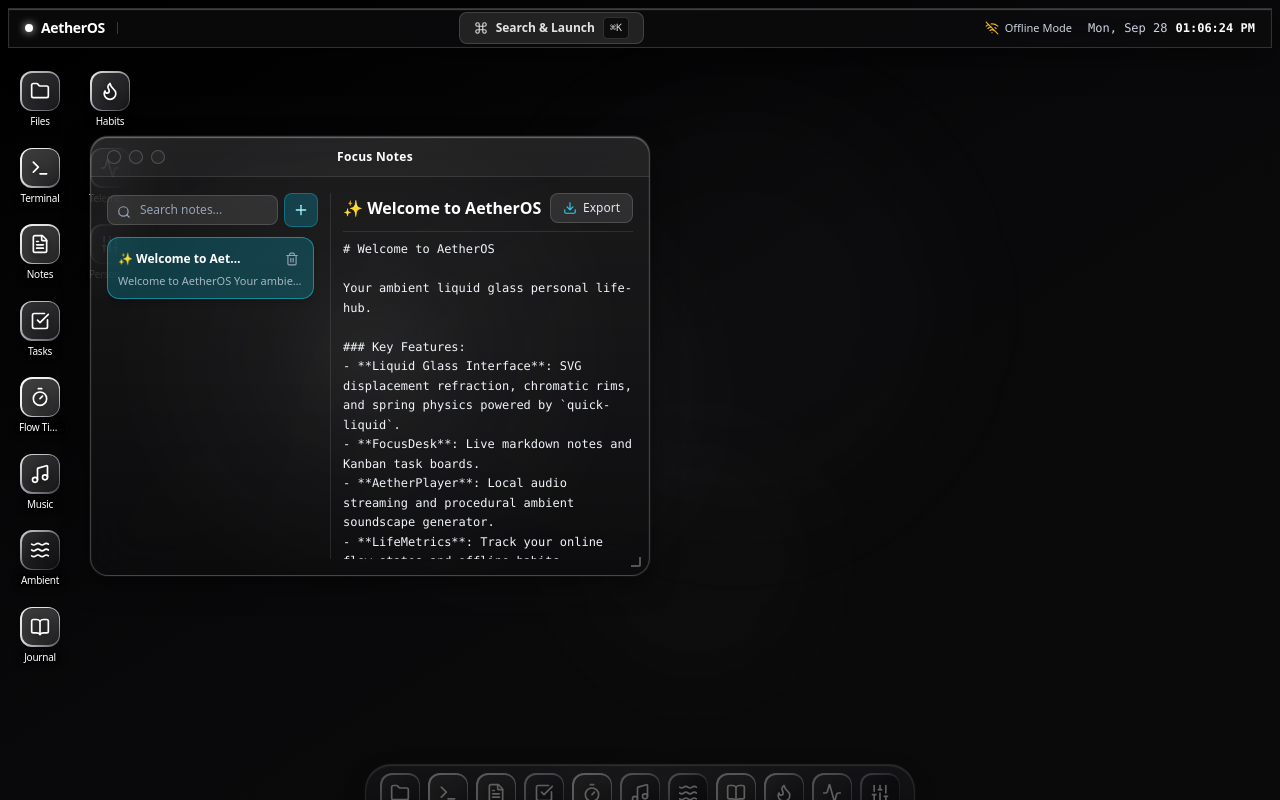
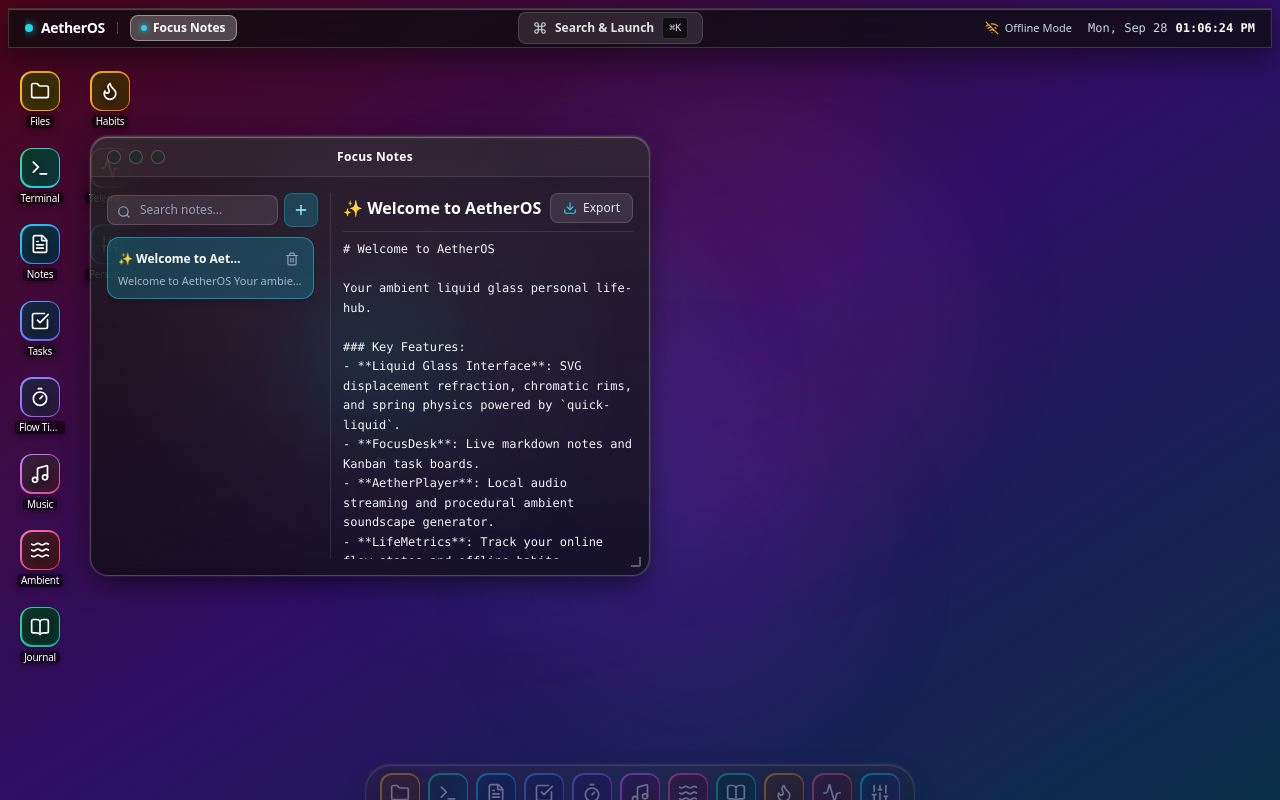
Before and after one commit to pratikk121/Ather_os, a React (Vite) app: page / in a window 1280 px wide. Built offline with nearby package versions, Linux system fonts and the light colour scheme.

Commit message:
fix(desktop): vibrant default theme, active topbar taskbar strip, and minimized apps quick-tray

```diff
--- a/src/components/desktop/DesktopCanvas.tsx
+++ b/src/components/desktop/DesktopCanvas.tsx
@@ -255,6 +255,30 @@ export const DesktopCanvas: React.FC = () => {
             <SettingsApp />
           </WindowFrame>
         )}
+
+        {/* Floating Minimized Apps Quick Tray (Bottom-Left) */}
+        {Object.values(windows).some((w) => w.isOpen && w.isMinimized) && (
+          <div className="absolute bottom-4 left-4 z-30 flex items-center gap-2 bg-black/75 backdrop-blur-2xl p-2 rounded-2xl border border-white/20 shadow-2xl animate-in fade-in slide-in-from-bottom-3">
+            <span className="text-[10px] font-mono text-zinc-400 uppercase px-1.5 flex items-center gap-1">
+              <span className="w-1.5 h-1.5 rounded-full bg-amber-400 animate-pulse" />
+              <span>Minimized:</span>
+            </span>
+            {Object.values(windows)
+              .filter((w) => w.isOpen && w.isMinimized)
+              .map((w) => (
+                <button
+                  key={w.id}
+                  type="button"
+                  onClick={() => useWindowStore.getState().openWindow(w.id)}
+                  className="flex items-center gap-1.5 px-3 py-1.5 rounded-xl bg-white/10 hover:bg-white/20 border border-white/20 text-xs text-white font-semibold transition hover:scale-105 shadow-md"
+                  title={`Click to restore ${w.title}`}
+                >
+                  <span>{w.title}</span>
+                  <span className="text-[9px] font-mono text-cyan-300">↗ Restore</span>
+                </button>
+              ))}
+          </div>
+        )}
       </main>
 
       {/* Context Right-Click Menu */}
--- a/src/components/desktop/LiquidDock.tsx
+++ b/src/components/desktop/LiquidDock.tsx
@@ -208,7 +208,7 @@ export const LiquidDock: React.FC = () => {
                   id={`dock-tooltip-${item.id}`}
                   className="absolute -top-10 px-2.5 py-1 rounded-lg bg-black/95 text-zinc-100 text-[11px] font-semibold border border-white/20 shadow-2xl pointer-events-none opacity-0 group-hover:opacity-100 group-focus-within:opacity-100 transition-opacity whitespace-nowrap z-50 drop-shadow-lg"
                 >
-                  {item.label}
+                  {item.label} {isMinimized ? '• Minimized (Click to restore)' : ''}
                 </div>
 
                 {/* App Icon Button */}
@@ -231,7 +231,7 @@ export const LiquidDock: React.FC = () => {
                       aria-hidden="true"
                       className={`w-1.5 h-1.5 rounded-full transition-all ${
                         isMinimized
-                          ? 'bg-zinc-500'
+                          ? 'bg-amber-400 shadow-[0_0_6px_rgba(251,191,36,0.9)] animate-pulse'
                           : 'bg-white shadow-[0_0_6px_rgba(255,255,255,0.95)]'
                       }`}
                     />
--- a/src/components/desktop/TopBar.tsx
+++ b/src/components/desktop/TopBar.tsx
@@ -3,6 +3,7 @@ import { Command, Wifi, WifiOff, Clock, Volume2 } from 'lucide-react';
 import { useSettingsStore } from '../../stores/useSettingsStore';
 import { useMediaStore } from '../../stores/useMediaStore';
 import { useProductivityStore } from '../../stores/useProductivityStore';
+import { useWindowStore } from '../../stores/useWindowStore';
 
 export const TopBar: React.FC = () => {
   const [timeStr, setTimeStr] = useState('');
@@ -11,6 +12,9 @@ export const TopBar: React.FC = () => {
   const { settings, setCommandPaletteOpen } = useSettingsStore();
   const { isPlaying, playlist, currentTrackIndex } = useMediaStore();
   const { pomodoro } = useProductivityStore();
+  const { windows, focusWindow, openWindow, activeWindowId } = useWindowStore();
+
+  const openWindows = Object.values(windows).filter((w) => w.isOpen);
 
   useEffect(() => {
     const updateClock = () => {
@@ -35,26 +39,68 @@ export const TopBar: React.FC = () => {
       aria-label="AetherOS Status Bar"
       className="h-10 px-4 m-2 glass-pill flex items-center justify-between z-50 select-none text-xs text-slate-200"
     >
-      {/* Brand & Focus Status */}
-      <div className="flex items-center space-x-3">
-        <div className="flex items-center space-x-2 font-bold tracking-wide text-white">
+      {/* Brand, Active App Tabs & Focus Status */}
+      <div className="flex items-center space-x-3 overflow-hidden">
+        <div className="flex items-center space-x-2 font-bold tracking-wide text-white flex-shrink-0">
           <div
             aria-hidden="true"
-            className="w-2 h-2 rounded-full bg-white shadow-[0_0_8px_rgba(255,255,255,0.9)]"
+            className="w-2 h-2 rounded-full bg-cyan-400 shadow-[0_0_8px_rgba(34,211,238,0.9)]"
           />
           <span className="text-white font-extrabold text-sm tracking-tight">
             AetherOS
           </span>
         </div>
 
-        <div className="h-3 w-px bg-white/20" aria-hidden="true" />
+        <div className="h-3 w-px bg-white/20 flex-shrink-0" aria-hidden="true" />
+
+        {/* Active & Minimized App Tabs (Quick Taskbar) */}
+        {openWindows.length > 0 && (
+          <div className="flex items-center space-x-1.5 overflow-x-auto max-w-[280px] lg:max-w-md py-0.5">
+            {openWindows.map((w) => {
+              const isFocused = activeWindowId === w.id && !w.isMinimized;
+              return (
+                <button
+                  key={w.id}
+                  type="button"
+                  onClick={() => {
+                    if (w.isMinimized) {
+                      openWindow(w.id);
+                    } else {
+                      focusWindow(w.id);
+                    }
+                  }}
+                  className={`flex items-center space-x-1.5 px-2.5 py-1 rounded-lg text-xs transition truncate flex-shrink-0 ${
+                    isFocused
+                      ? 'bg-white/25 text-white font-bold border border-white/40 shadow-sm'
+                      : w.isMinimized
+                      ? 'bg-white/5 text-zinc-400 border border-white/10 hover:bg-white/10 hover:text-white'
+                      : 'bg-white/10 text-zinc-300 border border-white/15 hover:bg-white/20'
+                  }`}
+                  title={`${w.title}${w.isMinimized ? ' (Minimized - click to restore)' : ''}`}
+                >
+                  <span
+                    className={`w-1.5 h-1.5 rounded-full flex-shrink-0 ${
+                      isFocused
+                        ? 'bg-cyan-400 shadow-[0_0_6px_rgba(34,211,238,0.9)]'
+                        : w.isMinimized
+                        ? 'bg-amber-400'
+                        : 'bg-zinc-400'
+                    }`}
+                  />
+                  <span className="truncate max-w-[90px]">{w.title}</span>
+                  {w.isMinimized && <span className="text-[10px] text-amber-400 font-mono">_</span>}
+                </button>
+              );
+            })}
+          </div>
+        )}
 
         {/* Pomodoro quick badge */}
         {pomodoro.isRunning && (
           <div
             role="status"
             aria-label={`Flow timer running, ${Math.floor(pomodoro.remainingSeconds / 60)} minutes remaining`}
-            className="flex items-center space-x-1.5 px-2.5 py-0.5 rounded-full bg-white/10 text-white border border-white/25"
+            className="hidden sm:flex items-center space-x-1.5 px-2.5 py-0.5 rounded-full bg-white/10 text-white border border-white/25 flex-shrink-0"
           >
             <Clock className="w-3 h-3 text-zinc-300" />
             <span className="font-mono font-medium text-xs">
@@ -69,10 +115,10 @@ export const TopBar: React.FC = () => {
           <div
             role="status"
             aria-label={`Now playing: ${currentTrack.title}`}
-            className="hidden sm:flex items-center space-x-1.5 px-2.5 py-0.5 rounded-full bg-white/10 text-white border border-white/20"
+            className="hidden md:flex items-center space-x-1.5 px-2.5 py-0.5 rounded-full bg-white/10 text-white border border-white/20 flex-shrink-0"
           >
-            <Volume2 className="w-3 h-3 animate-bounce text-zinc-300" />
-            <span className="truncate max-w-[150px] font-medium text-xs">{currentTrack.title}</span>
+            <Volume2 className="w-3 h-3 animate-bounce text-cyan-300" />
+            <span className="truncate max-w-[120px] font-medium text-xs">{currentTrack.title}</span>
           </div>
         )}
       </div>
--- a/src/stores/useSettingsStore.ts
+++ b/src/stores/useSettingsStore.ts
@@ -25,11 +25,11 @@ interface SettingsStoreState {
 }
 
 const DEFAULT_SETTINGS: SystemSettings = {
-  wallpaper: 'obsidian',
-  themePreset: 'monochrome',
-  accentColor: 'silver',
+  wallpaper: 'cyberpunk',
+  themePreset: 'cyberpunk',
+  accentColor: 'cyan',
   glassMaterial: 'regular',
-  chromaticAberration: 0.15,
+  chromaticAberration: 0.25,
   dynamicLighting: true,
   audioReactiveEnv: true,
   dropletMerge: true,
```
